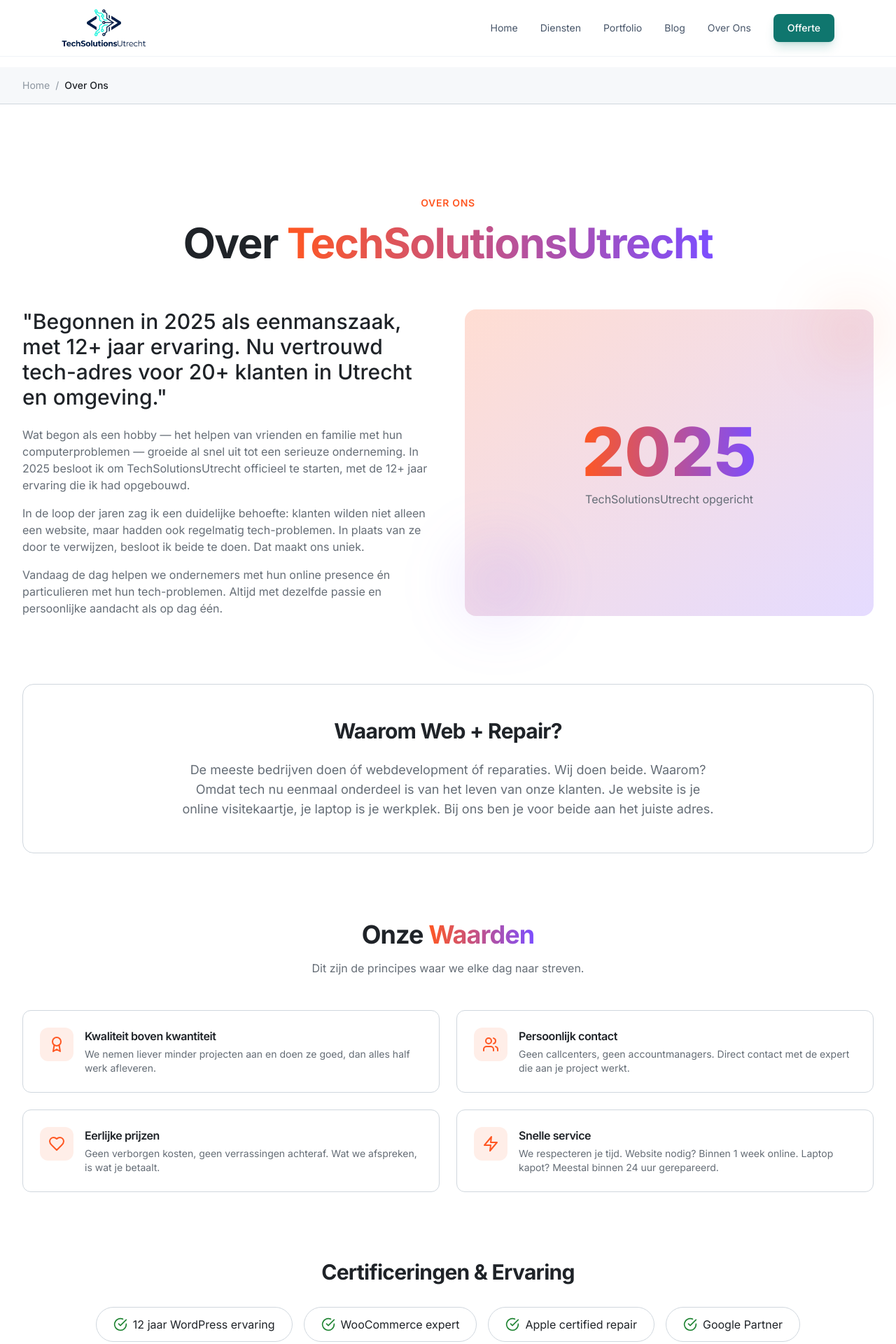
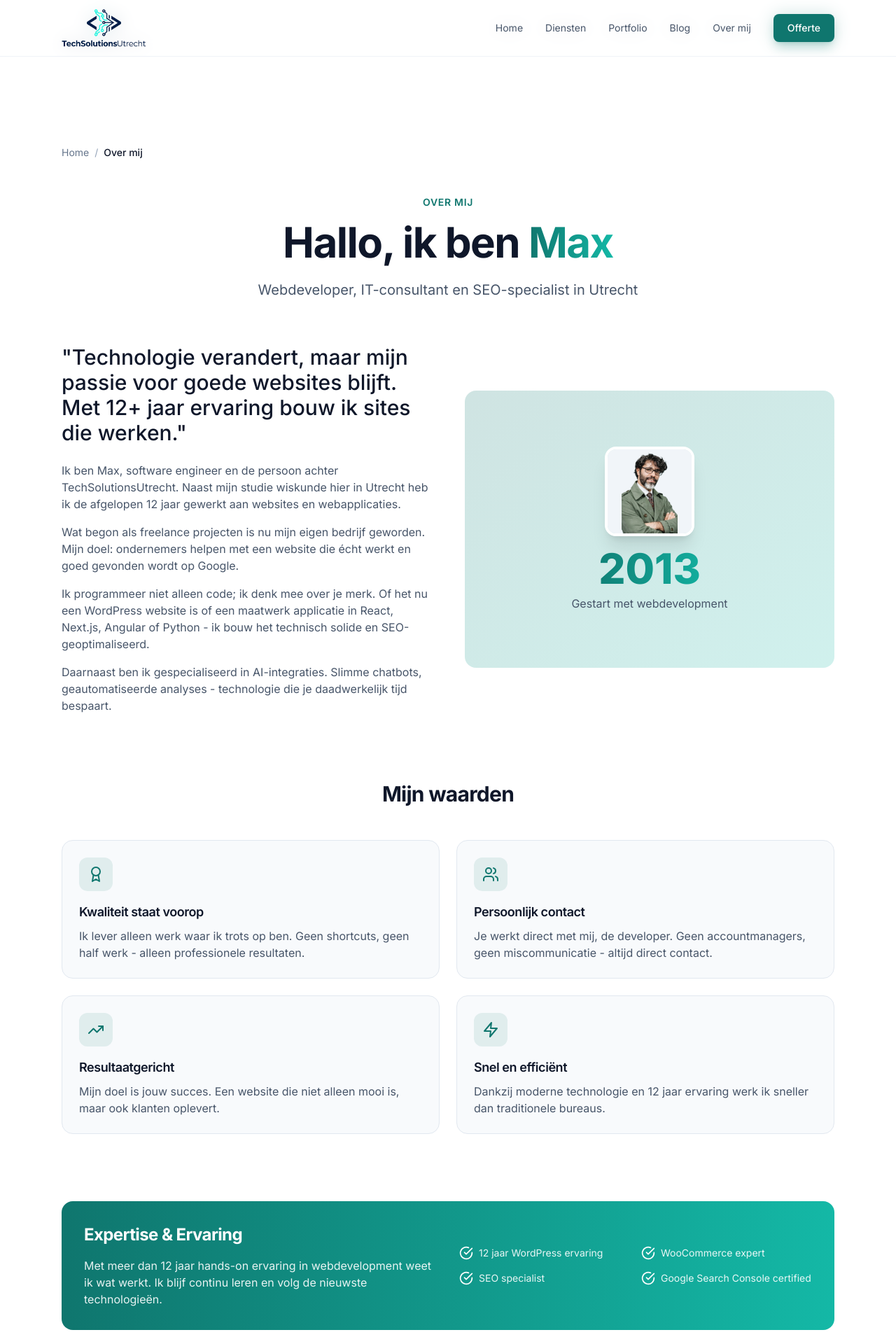
Before and after one commit to hameda9795/techsolutionsutrecht, a Next.js app: page /over-ons in a window 1280 px wide. Shown: the top 1920 px of the page at 70% size. Built offline with nearby package versions, Linux system fonts and the light colour scheme.

Commit message:
refactor: update "Over Ons" to "Over mij" in Header and Footer components for consistency

```diff
--- a/src/app/over-ons/page.tsx
+++ b/src/app/over-ons/page.tsx
@@ -2,171 +2,169 @@
 import Link from "next/link";
 import Header from "@/components/Header";
 import Footer from "@/components/Footer";
-import { Award, Heart, Users, Zap, CheckCircle } from "lucide-react";
+import { Award, Users, Zap, TrendingUp, CheckCircle } from "lucide-react";
 
 export const metadata: Metadata = {
-  title: "Over Ons | TechSolutionsUtrecht - Web & Repair Expert",
-  description: "Leer TechSolutionsUtrecht kennen. 12 jaar ervaring in webdevelopment en tech reparaties in Utrecht. Dit is ons verhaal.",
+  title: "Over Mij | TechSolutionsUtrecht - Webdeveloper & SEO Specialist",
+  description: "Leer Max kennen - een ervaren webdeveloper met 12+ jaar ervaring in Utrecht. Specialist in websites, webshops en SEO.",
 };
 
 const values = [
   {
     icon: Award,
-    title: "Kwaliteit boven kwantiteit",
-    description: "We nemen liever minder projecten aan en doen ze goed, dan alles half werk afleveren.",
+    title: "Kwaliteit staat voorop",
+    description: "Ik lever alleen werk waar ik trots op ben. Geen shortcuts, geen half werk - alleen professionele resultaten.",
   },
   {
     icon: Users,
     title: "Persoonlijk contact",
-    description: "Geen callcenters, geen accountmanagers. Direct contact met de expert die aan je project werkt.",
+    description: "Je werkt direct met mij, de developer. Geen accountmanagers, geen miscommunicatie - altijd direct contact.",
   },
   {
-    icon: Heart,
-    title: "Eerlijke prijzen",
-    description: "Geen verborgen kosten, geen verrassingen achteraf. Wat we afspreken, is wat je betaalt.",
+    icon: TrendingUp,
+    title: "Resultaatgericht",
+    description: "Mijn doel is jouw succes. Een website die niet alleen mooi is, maar ook klanten oplevert.",
   },
   {
     icon: Zap,
-    title: "Snelle service",
-    description: "We respecteren je tijd. Website nodig? Binnen 1 week online. Laptop kapot? Meestal binnen 24 uur gerepareerd.",
+    title: "Snel en efficiënt",
+    description: "Dankzij moderne technologie en 12 jaar ervaring werk ik sneller dan traditionele bureaus.",
   },
 ];
 
 const certifications = [
   "12 jaar WordPress ervaring",
   "WooCommerce expert",
-  "Apple certified repair",
-  "Google Partner",
+  "SEO specialist",
+  "Google Search Console certified",
 ];
 
-export default function OverOnsPage() {
+export default function OverMijPage() {
   return (
     <>
+      <Header />
 
-      {/* Breadcrumb */}
-      <nav className="py-4 bg-[var(--bg-secondary)] border-b border-[var(--border)]">
-        <div className="container-custom">
-          <ol className="flex items-center gap-2 text-sm flex-wrap">
-            <li><Link href="/" className="text-[var(--text-muted)] hover:text-primary transition-colors">Home</Link></li>
-            <li className="text-[var(--text-muted)]">/</li>
-            <li><span className="text-[var(--text-primary)] font-medium">Over Ons</span></li>
-          </ol>
-        </div>
-      </nav>
+      <main className="pt-24 pb-24 bg-white">
+        <div className="max-w-6xl mx-auto px-6">
+          {/* Breadcrumb */}
+          <nav className="py-4 mb-8">
+            <ol className="flex items-center gap-2 text-sm">
+              <li><Link href="/" className="text-slate-500 hover:text-[#0f766e]">Home</Link></li>
+              <li className="text-slate-400">/</li>
+              <li><span className="text-slate-900 font-medium">Over mij</span></li>
+            </ol>
+          </nav>
 
-       <main className="pt-32 pb-24">
-        <div className="container-custom">
           {/* Header */}
           <div className="text-center max-w-3xl mx-auto mb-16">
-            <span className="text-primary font-semibold text-sm uppercase tracking-wider">
-              Over Ons
+            <span className="text-[#0f766e] font-semibold text-sm uppercase tracking-wider">
+              Over mij
             </span>
-            <h1 className="text-4xl sm:text-5xl lg:text-6xl font-bold text-[var(--text-primary)] mt-4 mb-6">
-              Over{" "}
-              <span className="gradient-text">TechSolutionsUtrecht</span>
+            <h1 className="text-4xl sm:text-5xl lg:text-6xl font-bold text-slate-900 mt-4 mb-6">
+              Hallo, ik ben{" "}
+              <span className="bg-gradient-to-r from-[#0f766e] to-[#14b8a6] bg-clip-text text-transparent">
+                Max
+              </span>
             </h1>
+            <p className="text-xl text-slate-600">
+              Webdeveloper, IT-consultant en SEO-specialist in Utrecht
+            </p>
           </div>
 
           {/* Story Section */}
           <div className="grid lg:grid-cols-2 gap-12 items-center mb-24">
             <div>
-              <blockquote className="text-2xl sm:text-3xl font-medium text-[var(--text-primary)] leading-relaxed mb-6">
-                "Begonnen in 2025 als eenmanszaak, met 12+ jaar ervaring. Nu vertrouwd tech-adres voor 20+ klanten in Utrecht en omgeving."
+              <blockquote className="text-2xl sm:text-3xl font-medium text-slate-900 leading-relaxed mb-6">
+                "Technologie verandert, maar mijn passie voor goede websites blijft. Met 12+ jaar ervaring bouw ik sites die werken."
               </blockquote>
 
-              <div className="space-y-4 text-[var(--text-secondary)]">
+              <div className="space-y-4 text-slate-600">
                 <p>
-                  Wat begon als een hobby — het helpen van vrienden en familie met hun computerproblemen —
-                  groeide al snel uit tot een serieuze onderneming. In 2025 besloot ik om TechSolutionsUtrecht
-                  officieel te starten, met de 12+ jaar ervaring die ik had opgebouwd.
+                  Ik ben Max, software engineer en de persoon achter TechSolutionsUtrecht.
+                  Naast mijn studie wiskunde hier in Utrecht heb ik de afgelopen 12 jaar gewerkt aan websites en webapplicaties.
                 </p>
                 <p>
-                  In de loop der jaren zag ik een duidelijke behoefte: klanten wilden niet alleen een website,
-                  maar hadden ook regelmatig tech-problemen. In plaats van ze door te verwijzen, besloot ik
-                  beide te doen. Dat maakt ons uniek.
+                  Wat begon als freelance projecten is nu mijn eigen bedrijf geworden.
+                  Mijn doel: ondernemers helpen met een website die écht werkt en goed gevonden wordt op Google.
                 </p>
+
                 <p>
-                  Vandaag de dag helpen we ondernemers met hun online presence én particulieren met hun
-                  tech-problemen. Altijd met dezelfde passie en persoonlijke aandacht als op dag één.
+                  Ik programmeer niet alleen code; ik denk mee over je merk. Of het nu een WordPress website is
+                  of een maatwerk applicatie in React, Next.js, Angular of Python - ik bouw het technisch solide en SEO-geoptimaliseerd.
+                </p>
+
+                <p>
+                  Daarnaast ben ik gespecialiseerd in AI-integraties. Slimme chatbots, geautomatiseerde analyses -
+                  technologie die je daadwerkelijk tijd bespaart.
                 </p>
               </div>
             </div>
 
             <div className="relative">
-              <div className="aspect-[4/3] rounded-2xl bg-gradient-to-br from-primary/20 to-secondary/20 flex items-center justify-center">
+              <div className="aspect-[4/3] rounded-2xl bg-gradient-to-br from-[#0f766e]/20 to-[#14b8a6]/20 flex items-center justify-center">
                 <div className="text-center">
-                  <div className="text-8xl font-extrabold gradient-text">2025</div>
-                  <div className="text-[var(--text-secondary)] mt-2">TechSolutionsUtrecht opgericht</div>
+                  <div className="w-32 h-32 mx-auto mb-4 rounded-2xl overflow-hidden border-4 border-white shadow-xl">
+                    <img
+                      src="/profile.webp"
+                      alt="Max"
+                      className="w-full h-full object-contain bg-slate-100"
+                    />
+                  </div>
+                  <div className="text-6xl font-extrabold bg-gradient-to-r from-[#0f766e] to-[#14b8a6] bg-clip-text text-transparent">
+                    2013
+                  </div>
+                  <div className="text-slate-600 mt-2">Gestart met webdevelopment</div>
                 </div>
               </div>
-
-              <div className="absolute -top-4 -right-4 w-24 h-24 bg-primary/10 rounded-full blur-2xl" />
-              <div className="absolute -bottom-4 -left-4 w-32 h-32 bg-secondary/10 rounded-full blur-2xl" />
             </div>
           </div>
 
-          {/* Why Web + Repair */}
-          <div className="bg-[var(--bg-card)] border border-[var(--border)] rounded-2xl p-8 lg:p-12 mb-24">
-            <h2 className="text-2xl sm:text-3xl font-bold text-[var(--text-primary)] mb-6 text-center">
-              Waarom Web + Repair?
+          {/* Values Section */}
+          <div className="mb-24">
+            <h2 className="text-3xl font-bold text-slate-900 text-center mb-12">
+              Mijn waarden
             </h2>
-            <p className="text-[var(--text-secondary)] text-lg text-center max-w-3xl mx-auto">
-              De meeste bedrijven doen óf webdevelopment óf reparaties. Wij doen beide.
-              Waarom? Omdat tech nu eenmaal onderdeel is van het leven van onze klanten.
-              Je website is je online visitekaartje, je laptop is je werkplek.
-              Bij ons ben je voor beide aan het juiste adres.
-            </p>
-          </div>
 
-          {/* Values */}
-          <div className="mb-24">
-            <div className="text-center max-w-3xl mx-auto mb-12">
-              <h2 className="text-3xl sm:text-4xl font-bold text-[var(--text-primary)] mb-4">
-                Onze{" "}
-                <span className="gradient-text">Waarden</span>
-              </h2>
-              <p className="text-[var(--text-secondary)]">
-                Dit zijn de principes waar we elke dag naar streven.
-              </p>
-            </div>
-
-            <div className="grid md:grid-cols-2 gap-6">
+            <div className="grid sm:grid-cols-2 gap-6">
               {values.map((value) => (
                 <div
                   key={value.title}
-                  className="flex gap-4 p-6 bg-[var(--bg-card)] border border-[var(--border)] rounded-xl"
+                  className="p-6 bg-slate-50 rounded-2xl border border-slate-200 hover:shadow-lg transition-shadow"
                 >
-                  <div className="w-12 h-12 rounded-xl bg-primary/10 flex items-center justify-center flex-shrink-0">
-                    <value.icon className="w-6 h-6 text-primary" />
+                  <div className="w-12 h-12 rounded-xl bg-[#0f766e]/10 flex items-center justify-center mb-4">
+                    <value.icon className="w-6 h-6 text-[#0f766e]" />
                   </div>
-                  <div>
-                    <h3 className="font-semibold text-[var(--text-primary)] mb-1">{value.title}</h3>
-                    <p className="text-[var(--text-secondary)] text-sm">{value.description}</p>
-                  </div>
+                  <h3 className="text-lg font-semibold text-slate-900 mb-2">{value.title}</h3>
+                  <p className="text-slate-600">{value.description}</p>
                 </div>
               ))}
             </div>
           </div>
 
           {/* Certifications */}
-          <div className="text-center">
-            <h2 className="text-2xl sm:text-3xl font-bold text-[var(--text-primary)] mb-8">
-              Certificeringen & Ervaring
-            </h2>
-            <div className="flex flex-wrap justify-center gap-4">
-              {certifications.map((cert) => (
-                <div
-                  key={cert}
-                  className="flex items-center gap-2 px-6 py-3 bg-[var(--bg-card)] border border-[var(--border)] rounded-full"
-                >
-                  <CheckCircle className="w-5 h-5 text-success" />
-                  <span className="text-[var(--text-primary)]">{cert}</span>
-                </div>
-              ))}
+          <div className="bg-gradient-to-r from-[#0f766e] to-[#14b8a6] rounded-2xl p-8 text-white">
+            <div className="grid md:grid-cols-2 gap-8 items-center">
+              <div>
+                <h2 className="text-2xl font-bold mb-4">Expertise & Ervaring</h2>
+                <p className="text-white/90">
+                  Met meer dan 12 jaar hands-on ervaring in webdevelopment weet ik wat werkt.
+                  Ik blijf continu leren en volg de nieuwste technologieën.
+                </p>
+              </div>
+
+              <div className="grid grid-cols-2 gap-4">
+                {certifications.map((cert) => (
+                  <div key={cert} className="flex items-center gap-2">
+                    <CheckCircle className="w-5 h-5 text-white flex-shrink-0" />
+                    <span className="text-sm text-white/90">{cert}</span>
+                  </div>
+                ))}
+              </div>
             </div>
           </div>
         </div>
       </main>
+
       <Footer />
     </>
   );
--- a/src/components/Footer.tsx
+++ b/src/components/Footer.tsx
@@ -12,7 +12,7 @@
     { href: "/diensten/ai", label: "AI Integraties" },
   ],
   company: [
-    { href: "/over-ons", label: "Over Ons" },
+    { href: "/over-ons", label: "Over mij" },
     { href: "/portfolio", label: "Portfolio" },
     { href: "/blog", label: "Blog" },
     { href: "/veelgestelde-vragen", label: "FAQ" },
--- a/src/components/Header.tsx
+++ b/src/components/Header.tsx
@@ -10,7 +10,7 @@
   { href: "/diensten", label: "Diensten" },
   { href: "/portfolio", label: "Portfolio" },
   { href: "/blog", label: "Blog" },
-  { href: "/over-ons", label: "Over Ons" },
+  { href: "/over-ons", label: "Over mij" },
 ];
 
 export default function Header() {
```
